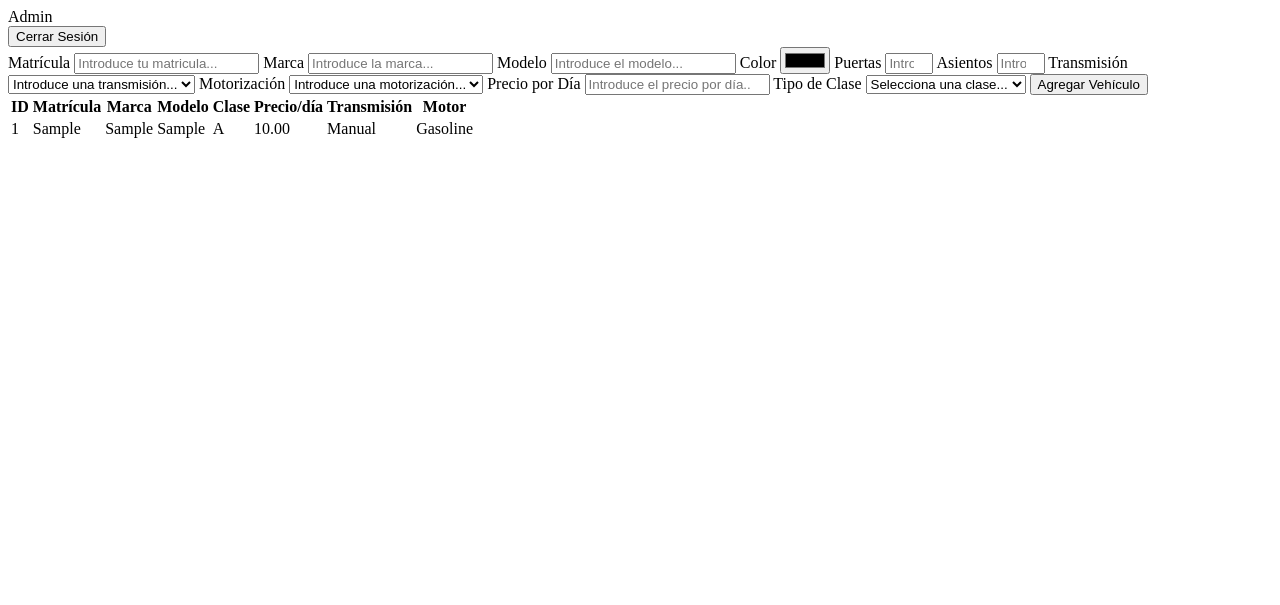
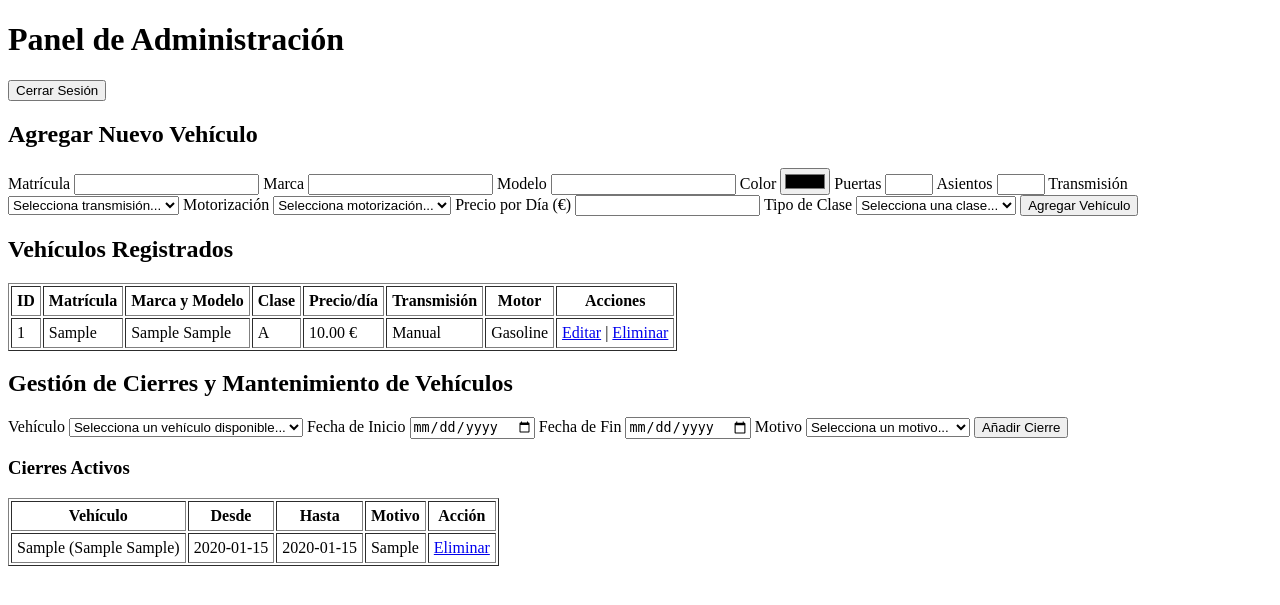
Before and after one commit to personalusevictor/php-course, a PHP site: page /admin.php in a window 1280 px wide. Shown: the top 605 px of the page. Run offline with PHP 8.4, Linux system fonts and the light colour scheme; a user stored in the database is signed in; data comes from the database, SQL or seed files in the repository; tables that the repository leaves empty hold one stand-in row (values such as "Sample post").

Commit message:
Añadir gestión de cierres y mantenimiento de vehículos en el panel de administración, incluyendo nuevas funciones para agregar y eliminar cierres, y mejorar la visualización de vehículos registrados.

```diff
--- a/alquiler/public/admin.php
+++ b/alquiler/public/admin.php
@@ -2,6 +2,16 @@
 session_start();
 require_once '../src/config/connection.php';
 require_once '../src/helpers/errors.php';
+require_once '../src/helpers/vehicles.php';
+
+$reasons = [
+    'itv' => 'Revisión técnica',
+    'maintenance' => 'Mantenimiento',
+    'breakdown' => 'Avería mecánica',
+    'cleaning' => 'Limpieza y desinfección',
+    'accident' => 'Siniestro o accidente',
+    'other' => 'Otros motivos'
+];
 
 if (!isset($_SESSION['user_id']) || $_SESSION['role_id'] != 1) {
     header('Location: auth-page.php');
@@ -15,45 +25,8 @@ if (isset($_POST['submit_logout_admin'])) {
     exit();
 }
 
-function add_vehicle(PDO $conn, array $vehicle)
-{
-    try {
-        $stmt = $conn->prepare("INSERT INTO vehicles(plate, brand, model, color, doors, seats, transmission, motorization, price, class_id) VALUES(:plate, :brand, :model, :color, :doors, :seats, :transmission, :motorization, :price, :class_id)");
-        $stmt->execute([
-            ':plate' => $vehicle['plate'],
-            ':brand' => $vehicle['brand'],
-            ':model' => $vehicle['model'],
-            ':color' => $vehicle['color'],
-            ':doors' => $vehicle['doors'],
-            ':seats' => $vehicle['seats'],
-            ':transmission' => $vehicle['transmission'],
-            ':motorization' => $vehicle['motorization'],
-            ':price' => $vehicle['price'],
-            ':class_id' => $vehicle['class_id'],
-        ]);
-        $stmt = null;
-    } catch (PDOException $e) {
-        getErrors('db_failed');
-        return;
-    }
-}
-
-try {
-    $stmt = $conn->query("SELECT v.id, v.plate, v.brand, v.model, v.color, v.doors, v.seats, v.transmission, v.motorization, v.price, vc.name AS class_name FROM vehicles v INNER JOIN vehicle_classes vc ON v.class_id = vc.id ORDER BY v.id DESC");
-    $admin_vehicles = $stmt->fetchAll(PDO::FETCH_ASSOC);
-    $stmt = null;
-} catch (PDOException $e) {
-    getErrors("db_failed");
-    $admin_vehicles = [];
-}
-
-try {
-    $stmt_classes = $conn->query("SELECT id, name, description FROM vehicle_classes");
-    $vehicle_classes = $stmt_classes->fetchAll(PDO::FETCH_ASSOC);
-    $stmt_classes = null;
-} catch (PDOException $e) {
-    $vehicle_classes = [];
-}
+$edit_mode = false;
+$vehicle_to_edit = null;
 
 if (isset($_POST['submit-vehicle'])) {
     $vehicle = [
@@ -61,108 +34,247 @@ if (isset($_POST['submit-vehicle'])) {
         'brand' => trim($_POST['brand']),
         'model' => trim($_POST['model']),
         'color' => trim($_POST['color']),
-        'doors' => (int)($_POST['doors']),
-        'seats' => (int)($_POST['seats']),
+        'doors' => (int)$_POST['doors'],
+        'seats' => (int)$_POST['seats'],
         'transmission' => trim($_POST['transmission']),
         'motorization' => trim($_POST['motorization']),
-        'price' => trim($_POST['price']),
-        'class_id' => (int)($_POST['class_id'])
+        'price' => (float)$_POST['price'],
+        'class_id' => (int)$_POST['class_id']
     ];
 
-    add_vehicle($conn, $vehicle);
+    if (!empty($_POST['vehicle_id'])) {
+        update_vehicle($conn, (int)$_POST['vehicle_id'], $vehicle);
+    } else {
+        add_vehicle($conn, $vehicle);
+    }
+    header('Location: admin.php');
+    exit();
 }
+
+if (isset($_GET['delete_id'])) {
+    delete_vehicle($conn, (int)$_GET['delete_id']);
+    header('Location: admin.php');
+    exit();
+}
+
+if (isset($_GET['edit_id'])) {
+    $edit_mode = true;
+    $vehicle_to_edit = get_vehicle_by_id($conn, (int)$_GET['edit_id']);
+}
+
+if (isset($_POST['submit-closure'])) {
+    $start_date = trim($_POST['start_date']);
+    $end_date = trim($_POST['end_date']);
+    $vehicle_id = (int)$_POST['vehicle_id'];
+
+    $start_obj = DateTime::createFromFormat('Y-m-d', $start_date);
+    $end_obj = DateTime::createFromFormat('Y-m-d', $end_date);
+
+    if (!$start_obj || !$end_obj || $end_obj < $start_obj) {
+        getErrors('invalid_date');
+        exit();
+    }
+
+    $closure = [
+        'vehicle_id' => $vehicle_id,
+        'start_date' => $start_date,
+        'end_date'   => $end_date,
+        'reason'     => $_POST['reason'],
+    ];
+
+    add_closure($conn, $closure);
+    header('Location: admin.php');
+    exit();
+}
+
+if (isset($_GET['delete_closure_id'])) {
+    delete_closure($conn, (int)$_GET['delete_closure_id']);
+    header('Location: admin.php');
+    exit();
+}
+
+$admin_vehicles = get_all_vehicles($conn);
+$vehicle_classes = get_vehicle_classes($conn);
+$closures = get_all_closures($conn);
+
+$today_str = date('Y-m-d');
+$vehicles_in_closure_ids = [];
+foreach ($closures as $closure) {
+    if ($today_str >= $closure['start_date'] && $today_str <= $closure['end_date']) {
+        $vehicles_in_closure_ids[] = $closure['vehicle_id'];
+    }
+}
+
+$vehicles_in_closure_ids = [];
+foreach ($closures as $closure) {
+    $vehicles_in_closure_ids[] = $closure['vehicle_id'];
+}
+
+$vehicles_in_closure_ids = array_unique($vehicles_in_closure_ids);
+
+
 ?>
 
 <!DOCTYPE html>
 <html lang="es">
-
 <head>
     <meta charset="UTF-8">
     <meta name="viewport" content="width=device-width, initial-scale=1.0">
     <title>Panel de Administrador - Alquiler</title>
 </head>
-
 <body>
     <header>
-        Admin
+        <h1>Panel de Administración</h1>
         <form method="post">
             <input type="submit" name="submit_logout_admin" value="Cerrar Sesión" />
         </form>
     </header>
+
     <main>
+        <h2><?= $edit_mode ? 'Modificar Vehículo' : 'Agregar Nuevo Vehículo' ?></h2>
         <form method="post">
+            <?php if ($edit_mode && $vehicle_to_edit): ?>
+                <input type="hidden" name="vehicle_id" value="<?= $vehicle_to_edit['id'] ?>">
+            <?php endif; ?>
             <label>Matrícula</label>
-            <input type="text" name="plate" required placeholder="Introduce tu matricula..." />
+            <input type="text" name="plate" required value="<?= $edit_mode ? htmlspecialchars($vehicle_to_edit['plate']) : '' ?>" />
             <label>Marca</label>
-            <input type="text" name="brand" required placeholder="Introduce la marca..." />
+            <input type="text" name="brand" required value="<?= $edit_mode ? htmlspecialchars($vehicle_to_edit['brand']) : '' ?>" />
             <label>Modelo</label>
-            <input type="text" name="model" required placeholder="Introduce el modelo..." />
+            <input type="text" name="model" required value="<?= $edit_mode ? htmlspecialchars($vehicle_to_edit['model']) : '' ?>" />
             <label>Color</label>
-            <input type="color" name="color" required placeholder="Introduce el color..." />
+            <input type="color" name="color" required value="<?= $edit_mode ? htmlspecialchars($vehicle_to_edit['color']) : '#000000' ?>" />
             <label>Puertas</label>
-            <input type="number" name="doors" required min="2" max="7" placeholder="Introduce el Nº de puertas..." />
+            <input type="number" name="doors" required min="2" max="7" value="<?= $edit_mode ? $vehicle_to_edit['doors'] : '' ?>" />
             <label>Asientos</label>
-            <input type="number" name="seats" required min="1" max="9" placeholder="Introduce el Nº de asientos..." />
+            <input type="number" name="seats" required min="1" max="9" value="<?= $edit_mode ? $vehicle_to_edit['seats'] : '' ?>" />
             <label>Transmisión</label>
             <select name="transmission" required>
-                <option value="">Introduce una transmisión...</option>
-                <option value="manual">Manual</option>
-                <option value="automatic">Automático</option>
+                <option value="">Selecciona transmisión...</option>
+                <option value="manual" <?= ($edit_mode && $vehicle_to_edit['transmission'] == 'manual') ? 'selected' : '' ?>>Manual</option>
+                <option value="automatic" <?= ($edit_mode && $vehicle_to_edit['transmission'] == 'automatic') ? 'selected' : '' ?>>Automático</option>
             </select>
             <label>Motorización</label>
             <select name="motorization" required>
-                <option value="">Introduce una motorización...</option>
-                <option value="gasoline">Gasolina</option>
-                <option value="diesel">Diésel</option>
-                <option value="hybrid">Híbrido</option>
-                <option value="electric">Eléctrico</option>
+                <option value="">Selecciona motorización...</option>
+                <option value="gasoline" <?= ($edit_mode && $vehicle_to_edit['motorization'] == 'gasoline') ? 'selected' : '' ?>>Gasolina</option>
+                <option value="diesel" <?= ($edit_mode && $vehicle_to_edit['motorization'] == 'diesel') ? 'selected' : '' ?>>Diésel</option>
+                <option value="hybrid" <?= ($edit_mode && $vehicle_to_edit['motorization'] == 'hybrid') ? 'selected' : '' ?>>Híbrido</option>
+                <option value="electric" <?= ($edit_mode && $vehicle_to_edit['motorization'] == 'electric') ? 'selected' : '' ?>>Eléctrico</option>
             </select>
-            <label>Precio por Día</label>
-            <input type="number" name="price" required placeholder="Introduce el precio por día..." />
+            <label>Precio por Día (€)</label>
+            <input type="number" step="0.01" name="price" required value="<?= $edit_mode ? $vehicle_to_edit['price'] : '' ?>" />
             <label>Tipo de Clase</label>
             <select name="class_id" required>
                 <option value="">Selecciona una clase...</option>
                 <?php foreach ($vehicle_classes as $class): ?>
-                    <option value="<?= $class['id'] ?>">
+                    <option value="<?= $class['id'] ?>" <?= ($edit_mode && $vehicle_to_edit['class_id'] == $class['id']) ? 'selected' : '' ?>>
                         Clase <?= htmlspecialchars($class['name']) ?>
                     </option>
                 <?php endforeach; ?>
             </select>
-            <input type="submit" name="submit-vehicle" value="Agregar Vehículo" />
+            <input type="submit" name="submit-vehicle" value="<?= $edit_mode ? 'Actualizar Vehículo' : 'Agregar Vehículo' ?>" />
+            <?php if ($edit_mode): ?>
+                <a href="admin.php">Cancelar edición</a>
+            <?php endif; ?>
         </form>
-        <?php if (!isset($admin_vehicles)): ?>
-            <p>No hay vehiculos registrados</p>
+
+        <h2>Vehículos Registrados</h2>
+        <?php if (empty($admin_vehicles)): ?>
+            <p>No hay vehículos registrados.</p>
         <?php else: ?>
-            <table>
+            <table border="1" cellpadding="5">
                 <thead>
                     <tr>
                         <th>ID</th>
                         <th>Matrícula</th>
-                        <th>Marca</th>
-                        <th>Modelo</th>
+                        <th>Marca y Modelo</th>
                         <th>Clase</th>
                         <th>Precio/día</th>
                         <th>Transmisión</th>
                         <th>Motor</th>
+                        <th>Acciones</th>
                     </tr>
                 </thead>
-                <?php foreach ($admin_vehicles as $vehicle): ?>
-                    <tbody>
+                <tbody>
+                    <?php foreach ($admin_vehicles as $vehicle): ?>
                         <tr>
                             <td><?= htmlspecialchars($vehicle['id']) ?></td>
                             <td><?= htmlspecialchars($vehicle['plate']) ?></td>
-                            <td><?= htmlspecialchars($vehicle['brand']) ?></td>
-                            <td><?= htmlspecialchars($vehicle['model']) ?></td>
+                            <td><?= htmlspecialchars($vehicle['brand']) ?> <?= htmlspecialchars($vehicle['model']) ?></td>
                             <td><?= htmlspecialchars($vehicle['class_name']) ?></td>
-                            <td><?= htmlspecialchars($vehicle['price']) ?></td>
+                            <td><?= number_format((float)$vehicle['price'], 2) ?> €</td>
                             <td><?= ucfirst(htmlspecialchars($vehicle['transmission'])) ?></td>
                             <td><?= ucfirst(htmlspecialchars($vehicle['motorization'])) ?></td>
+                            <td>
+                                <a href="admin.php?edit_id=<?= $vehicle['id'] ?>">Editar</a> |
+                                <a href="admin.php?delete_id=<?= $vehicle['id'] ?>" onclick="return confirm('¿Estás seguro de eliminar este vehículo?');">Eliminar</a>
+                            </td>
                         </tr>
-                    </tbody>
+                    <?php endforeach; ?>
+                </tbody>
+            </table>
+        <?php endif; ?>
+
+        <h2>Gestión de Cierres y Mantenimiento de Vehículos</h2>
+        <form method="post">
+            <label>Vehículo</label>
+            <select name="vehicle_id" required>
+                <option value="">Selecciona un vehículo disponible...</option>
+                <?php foreach ($admin_vehicles as $vehicle): ?>
+                    <?php
+                        if (in_array($vehicle['id'], $vehicles_in_closure_ids)) {
+                            continue;
+                        }
+                    ?>
+                    <option value="<?= $vehicle['id'] ?>">
+                        <?= htmlspecialchars($vehicle['plate']) ?> - <?= htmlspecialchars($vehicle['brand']) ?> <?= htmlspecialchars($vehicle['model']) ?>
+                    </option>
                 <?php endforeach; ?>
+            </select>
+            <label>Fecha de Inicio</label>
+            <input type="date" name="start_date" min="<?= date('Y-m-d') ?>" required />
+            <label>Fecha de Fin</label>
+            <input type="date" name="end_date" min="<?= date('Y-m-d') ?>" required />
+            <label>Motivo</label>
+            <select required name="reason">
+                <option value="">Selecciona un motivo...</option>
+                <?php foreach($reasons as $key => $value): ?>
+                <option value="<?= $key ?>"><?= $value ?></option>
+                <?php endforeach; ?>
+            </select>
+            <input type="submit" name="submit-closure" value="Añadir Cierre" />
+        </form>
+
+        <h3>Cierres Activos</h3>
+        <?php if (empty($closures)): ?>
+            <p>No hay cierres o bloqueos registrados.</p>
+        <?php else: ?>
+            <table border="1" cellpadding="5">
+                <thead>
+                    <tr>
+                        <th>Vehículo</th>
+                        <th>Desde</th>
+                        <th>Hasta</th>
+                        <th>Motivo</th>
+                        <th>Acción</th>
+                    </tr>
+                </thead>
+                <tbody>
+                    <?php foreach ($closures as $closure): ?>
+                        <tr>
+                            <td><?= htmlspecialchars($closure['plate']) ?> (<?= htmlspecialchars($closure['brand']) ?> <?= htmlspecialchars($closure['model']) ?>)</td>
+                            <td><?= htmlspecialchars($closure['start_date']) ?></td>
+                            <td><?= htmlspecialchars($closure['end_date']) ?></td>
+                            <td><?= htmlspecialchars($reasons[$closure['reason']] ?? $closure['reason']) ?></td>
+                            <td>
+                                <a href="admin.php?delete_closure_id=<?= $closure['id'] ?>" onclick="return confirm('¿Eliminar este cierre?');">Eliminar</a>
+                            </td>
+                        </tr>
+                    <?php endforeach; ?>
+                </tbody>
             </table>
         <?php endif; ?>
     </main>
 </body>
-
 </html>
--- a/alquiler/src/helpers/errors.php
+++ b/alquiler/src/helpers/errors.php
@@ -11,6 +11,7 @@ function getErrors(string $codigo) {
         "file_upload_failed" => "El archivo no se ha subido correctamente o no se ha seleccionado ninguno.",
         "file_invalid_image" => "El archivo seleccionado no es una imagen válida.",
         "file_invalid_format" => "El formato del archivo no es compatible o válido.",
+        "invalid_date" => "La fecha introducida no es válida."
     ];
     printErrors($errors[$codigo] ?? "Ha ocurrido un error desconocido.");
 }
--- /dev/null
+++ b/alquiler/src/helpers/vehicles.php
@@ -0,0 +1,134 @@
+<?php
+
+function get_all_vehicles(PDO $conn): array {
+    try {
+        $stmt = $conn->query("
+            SELECT v.id, v.plate, v.brand, v.model, v.color, v.doors, v.seats, v.transmission, v.motorization, v.price, vc.name AS class_name
+            FROM vehicles v
+            INNER JOIN vehicle_classes vc ON v.class_id = vc.id
+            ORDER BY v.id DESC
+        ");
+        return $stmt->fetchAll(PDO::FETCH_ASSOC);
+    } catch (PDOException $e) {
+        return [];
+    }
+}
+
+function get_vehicle_by_id(PDO $conn, int $id): ?array {
+    try {
+        $stmt = $conn->prepare("SELECT * FROM vehicles WHERE id = :id");
+        $stmt->execute([':id' => $id]);
+        $vehicle = $stmt->fetch(PDO::FETCH_ASSOC);
+        return $vehicle ?: null;
+    } catch (PDOException $e) {
+        return null;
+    }
+}
+
+function get_vehicle_classes(PDO $conn): array {
+    try {
+        $stmt = $conn->query("SELECT id, name, description FROM vehicle_classes");
+        return $stmt->fetchAll(PDO::FETCH_ASSOC);
+    } catch (PDOException $e) {
+        return [];
+    }
+}
+
+function add_vehicle(PDO $conn, array $vehicle): bool {
+    try {
+        $stmt = $conn->prepare("
+            INSERT INTO vehicles(plate, brand, model, color, doors, seats, transmission, motorization, price, class_id)
+            VALUES(:plate, :brand, :model, :color, :doors, :seats, :transmission, :motorization, :price, :class_id)
+        ");
+        return $stmt->execute([
+            ':plate' => $vehicle['plate'],
+            ':brand' => $vehicle['brand'],
+            ':model' => $vehicle['model'],
+            ':color' => $vehicle['color'],
+            ':doors' => $vehicle['doors'],
+            ':seats' => $vehicle['seats'],
+            ':transmission' => $vehicle['transmission'],
+            ':motorization' => $vehicle['motorization'],
+            ':price' => $vehicle['price'],
+            ':class_id' => $vehicle['class_id'],
+        ]);
+    } catch (PDOException $e) {
+        return false;
+    }
+}
+
+function update_vehicle(PDO $conn, int $id, array $vehicle): bool {
+    try {
+        $stmt = $conn->prepare("
+            UPDATE vehicles
+            SET plate = :plate, brand = :brand, model = :model, color = :color,
+                doors = :doors, seats = :seats, transmission = :transmission,
+                motorization = :motorization, price = :price, class_id = :class_id
+            WHERE id = :id
+        ");
+        return $stmt->execute([
+            ':id' => $id,
+            ':plate' => $vehicle['plate'],
+            ':brand' => $vehicle['brand'],
+            ':model' => $vehicle['model'],
+            ':color' => $vehicle['color'],
+            ':doors' => $vehicle['doors'],
+            ':seats' => $vehicle['seats'],
+            ':transmission' => $vehicle['transmission'],
+            ':motorization' => $vehicle['motorization'],
+            ':price' => $vehicle['price'],
+            ':class_id' => $vehicle['class_id'],
+        ]);
+    } catch (PDOException $e) {
+        return false;
+    }
+}
+
+function delete_vehicle(PDO $conn, int $id): bool {
+    try {
+        $stmt = $conn->prepare("DELETE FROM vehicles WHERE id = :id");
+        return $stmt->execute([':id' => $id]);
+    } catch (PDOException $e) {
+        return false;
+    }
+}
+
+function get_all_closures(PDO $conn): array {
+    try {
+        $stmt = $conn->query("
+            SELECT vc.*, v.plate, v.brand, v.model
+            FROM vehicles_closures vc
+            INNER JOIN vehicles v ON vc.vehicle_id = v.id
+            ORDER BY vc.start_date DESC
+        ");
+        return $stmt->fetchAll(PDO::FETCH_ASSOC);
+    } catch (PDOException $e) {
+        return [];
+    }
+}
+
+function add_closure(PDO $conn, array $closure): bool {
+    try {
+        $stmt = $conn->prepare("
+            INSERT INTO vehicles_closures(vehicle_id, start_date, end_date, reason)
+            VALUES(:vehicle_id, :start_date, :end_date, :reason)
+        ");
+        return $stmt->execute([
+            ':vehicle_id' => $closure['vehicle_id'],
+            ':start_date' => $closure['start_date'],
+            ':end_date' => $closure['end_date'],
+            ':reason' => $closure['reason'],
+        ]);
+    } catch (PDOException $e) {
+        return false;
+    }
+}
+
+function delete_closure(PDO $conn, int $id): bool {
+    try {
+        $stmt = $conn->prepare("DELETE FROM vehicles_closures WHERE id = :id");
+        return $stmt->execute([':id' => $id]);
+    } catch (PDOException $e) {
+        return false;
+    }
+}
```
Also changed, not shown: alquiler/public/index.php (+8 -2 lines).
